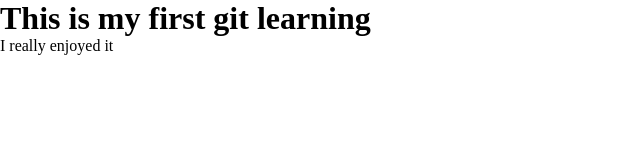
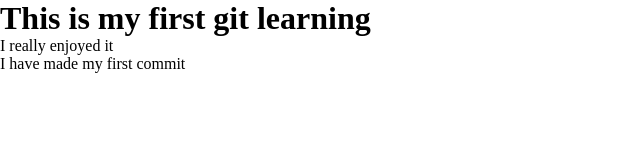
Before and after one commit to Abeebulahi1/Abeebulahi1, a plain HTML site: page index.html in a window 1280 px wide. Shown: the whole page, without its empty margins (0-640 px from the left). Drawn offline with Linux system fonts and the light colour scheme.

Commit message:
Updated file on github

```diff
--- a/index.html
+++ b/index.html
@@ -10,5 +10,6 @@
 <body>
     <h1>This is my first git learning</h1>
     <p>I really enjoyed it</p>
+    <p>I have made my first commit</p>
 </body>
 </html>
```
